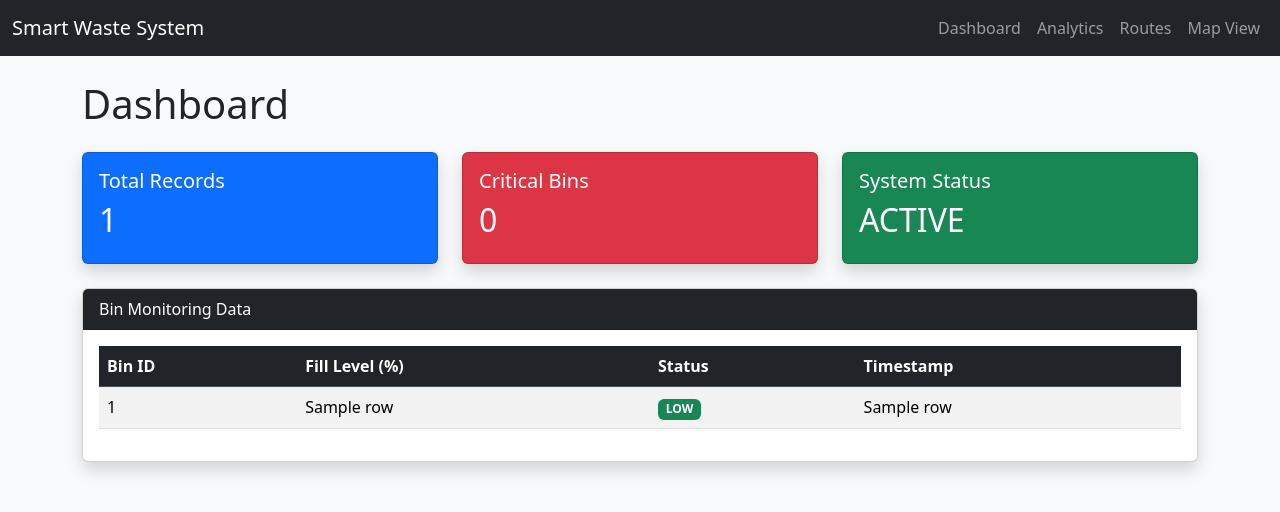
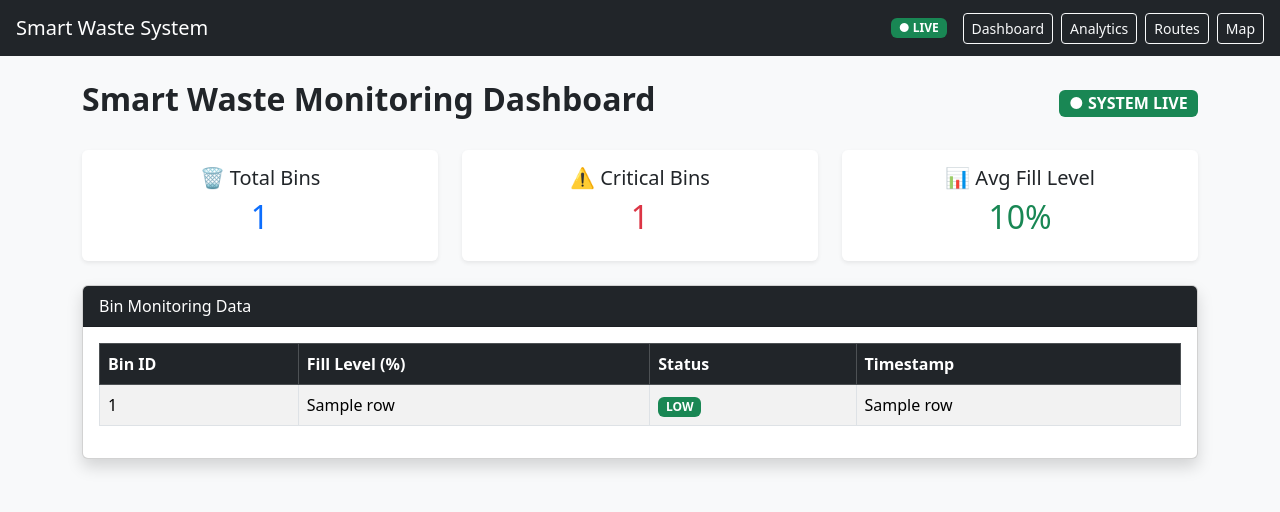
Before and after one commit to NuhaMana/smart-waste-system, a Flask app: template templates/dashboard.html in a window 1280 px wide. Shown: the top 512 px of the page. Run offline with Flask 3, Linux system fonts and the light colour scheme; the template is opened without the code that fills it: most values are stand-ins (such as "Sample title", 1, 10 or a date in 2020).

Commit message:
Final UI polish completed - dashboard upgraded to professional layout

```diff
--- a/app.py
+++ b/app.py
@@ -28,36 +28,48 @@ def dashboard():
 
     data = get_data()
 
-    alerts = []
-
     latest_bins = {}
 
-    # Keep latest entry per bin
     for row in data:
-
         bin_id = row[0]
 
         if bin_id not in latest_bins:
             latest_bins[bin_id] = row
 
-    # Generate alerts
+    alerts = []
+
+    total_fill = 0
+    critical_count = 0
+
     for row in latest_bins.values():
 
         fill_level = row[1]
 
+        total_fill += fill_level
+
         if fill_level >= 80:
 
-            alerts.append({
-                "bin_id": row[0],
-                "fill_level": fill_level
-            })
+            critical_count += 1
+
+            alerts.append(
+                f"⚠ {row[0]} is critically full ({fill_level}%)"
+            )
+
+    total_bins = len(latest_bins)
+
+    average_fill = 0
+
+    if total_bins > 0:
+        average_fill = round(total_fill / total_bins, 1)
 
     return render_template(
         "dashboard.html",
         data=data,
-        alerts=alerts
+        alerts=alerts,
+        total_bins=total_bins,
+        critical_count=critical_count,
+        average_fill=average_fill
     )
-
 
 @app.route("/analytics")
 def analytics():
--- a/templates/base.html
+++ b/templates/base.html
@@ -14,23 +14,21 @@
 
 <body class="bg-light">
 
-<nav class="navbar navbar-expand-lg navbar-dark bg-dark">
+<nav class="navbar navbar-dark bg-dark px-3">
+    <a class="navbar-brand" href="/">Smart Waste System</a>
 
-    <div class="container-fluid">
+    <div class="d-flex align-items-center">
 
-        <a class="navbar-brand" href="/">Smart Waste System</a>
+        <span class="badge bg-success me-3">
+            ● LIVE
+        </span>
 
-        <div class="navbar-nav">
-
-            <a class="nav-link" href="/">Dashboard</a>
-            <a class="nav-link" href="/analytics">Analytics</a>
-            <a class="nav-link" href="/routes">Routes</a>
-            <a class="nav-link" href="/map">Map View</a>
-
-        </div>
+        <a class="btn btn-outline-light btn-sm me-2" href="/">Dashboard</a>
+        <a class="btn btn-outline-light btn-sm me-2" href="/analytics">Analytics</a>
+        <a class="btn btn-outline-light btn-sm me-2" href="/routes">Routes</a>
+        <a class="btn btn-outline-light btn-sm" href="/map">Map</a>
 
     </div>
-
 </nav>
 
 <div class="container mt-4">
--- a/templates/dashboard.html
+++ b/templates/dashboard.html
@@ -2,67 +2,62 @@
 
 {% block content %}
 
-<h1 class="mb-4">Dashboard</h1>
+<div class="d-flex justify-content-between align-items-center mb-4">
+
+    <h2 class="fw-bold">Smart Waste Monitoring Dashboard</h2>
+
+    <span class="badge bg-success fs-6">
+        ● SYSTEM LIVE
+    </span>
+
+</div>
+
+<div class="row mb-4">
+
+    <div class="col-md-4">
+        <div class="card shadow-sm border-0">
+            <div class="card-body text-center">
+                <h5>🗑️ Total Bins</h5>
+                <h2 class="text-primary">{{ total_bins }}</h2>
+            </div>
+        </div>
+    </div>
+
+    <div class="col-md-4">
+        <div class="card shadow-sm border-0">
+            <div class="card-body text-center">
+                <h5>⚠️ Critical Bins</h5>
+                <h2 class="text-danger">{{ critical_count }}</h2>
+            </div>
+        </div>
+    </div>
+
+    <div class="col-md-4">
+        <div class="card shadow-sm border-0">
+            <div class="card-body text-center">
+                <h5>📊 Avg Fill Level</h5>
+                <h2 class="text-success">{{ average_fill }}%</h2>
+            </div>
+        </div>
+    </div>
+
+</div>
+
 {% if alerts %}
 
-<div class="alert alert-danger">
+<div class="alert alert-danger shadow-sm">
 
-    <h4>Critical Alerts</h4>
+    <h5 class="mb-3">🚨 Critical Alerts</h5>
 
     {% for alert in alerts %}
-
-        <p>
-            ⚠ {{ alert.bin_id }}
-            is critically full
-            ({{ alert.fill_level }}%)
-        </p>
-
+        <div>⚠ {{ alert }}</div>
     {% endfor %}
 
 </div>
 
 {% endif %}
 
-<!-- Dashboard Cards -->
-<div class="row mb-4">
 
-    <div class="col-md-4">
-        <div class="card text-bg-primary shadow">
-            <div class="card-body">
-                <h5>Total Records</h5>
-                <h2>{{ data|length }}</h2>
-            </div>
-        </div>
-    </div>
-
-    <div class="col-md-4">
-        <div class="card text-bg-danger shadow">
-            <div class="card-body">
-                <h5>Critical Bins</h5>
-
-                <h2>
-                    {{
-                        data
-                        | selectattr(1, 'ge', 80)
-                        | list
-                        | length
-                    }}
-                </h2>
-
-            </div>
-        </div>
-    </div>
-
-    <div class="col-md-4">
-        <div class="card text-bg-success shadow">
-            <div class="card-body">
-                <h5>System Status</h5>
-                <h2>ACTIVE</h2>
-            </div>
-        </div>
-    </div>
-
-</div>
 
 <!-- Monitoring Table -->
 <div class="card shadow">
@@ -73,7 +68,7 @@
 
     <div class="card-body">
 
-        <table class="table table-striped table-hover">
+        <table class="table table-striped table-bordered table-hover align-middle">
 
             <thead class="table-dark">
 
```
